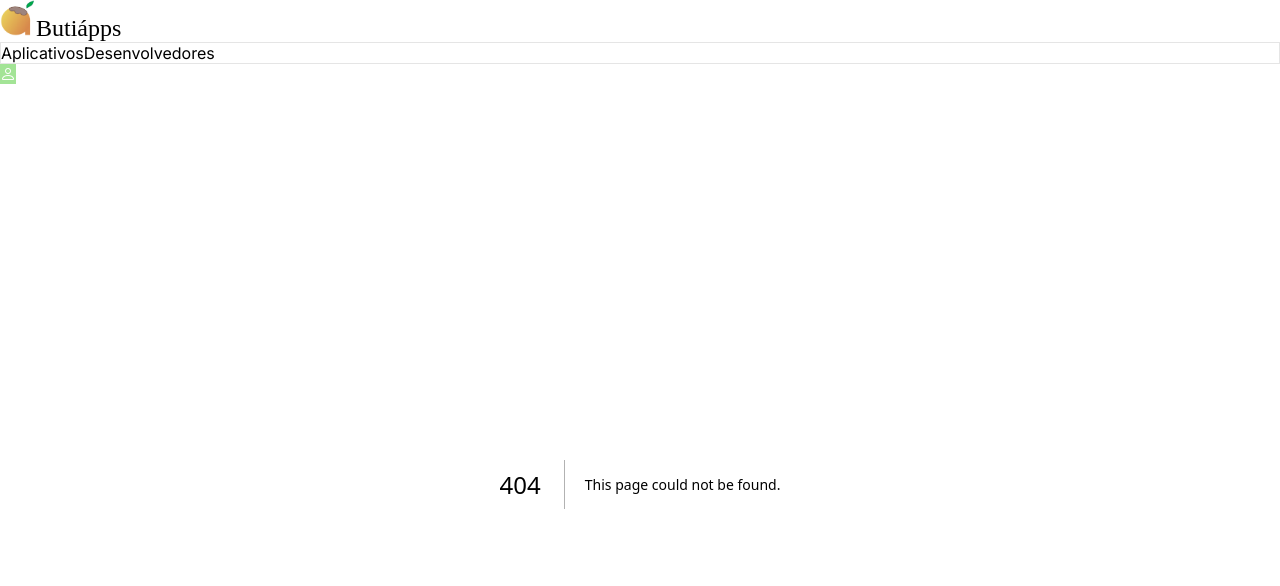
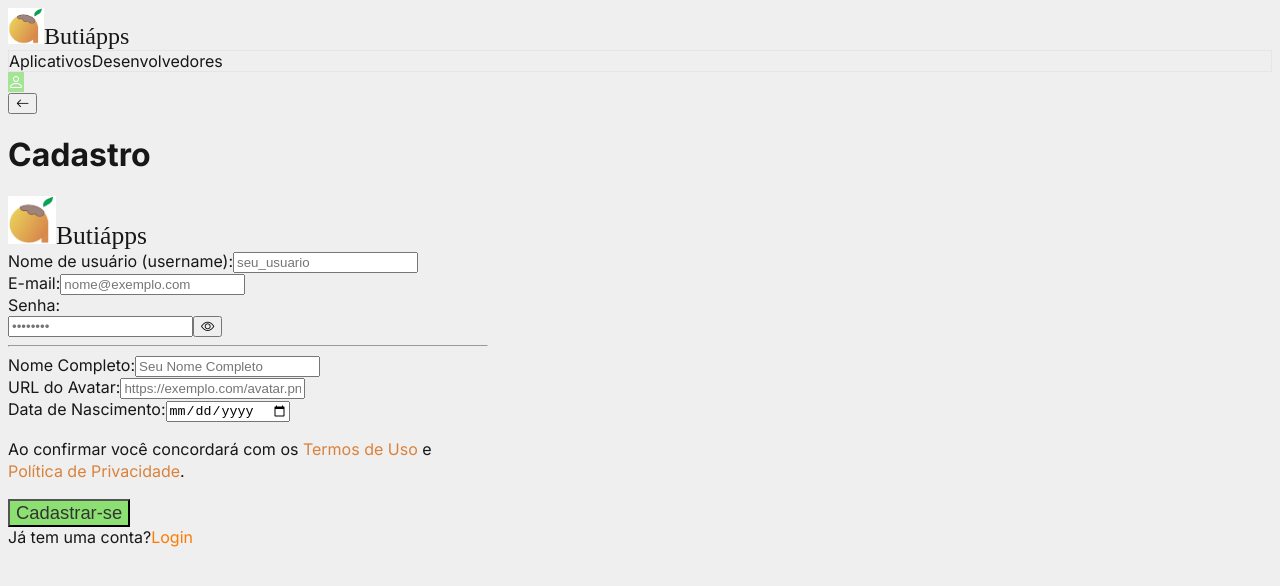
Before and after one commit to henriquecatani/catalogo-apps-frontend, a Next.js app: page /register in a window 1280 px wide. Before the commit this address had no page. Shown: the top 586 px of the page. Built offline with nearby package versions, Linux system fonts and the light colour scheme; a web font is replaced by a local one.

Commit message:
catani - nova tela de cadastro de usuário

```diff
--- /dev/null
+++ b/app/register/page.tsx
@@ -0,0 +1,307 @@
+"use client";
+
+import { FormEvent, useState } from "react";
+import Image from "next/image";
+import Link from "next/link";
+import { useRouter } from "next/navigation";
+import {
+  saveProfile,
+  saveToken,
+  saveUser,
+} from "../login/auth_service";
+
+const API_BASE = "http://localhost:3000";
+
+export default function RegisterPage() {
+  const router = useRouter();
+
+  // Dados do Usuário
+  const [username, setUsername] = useState("");
+  const [email, setEmail] = useState("");
+  const [password, setPassword] = useState("");
+  const [showPassword, setShowPassword] = useState(false);
+
+  // Dados do Perfil
+  const [fullName, setFullName] = useState("");
+  const [avatarUrl, setAvatarUrl] = useState("");
+  const [birthDate, setBirthDate] = useState("");
+
+  const [error, setError] = useState("");
+  const [loading, setLoading] = useState(false);
+
+  async function submitForm(event: FormEvent) {
+    event.preventDefault();
+    setError("");
+    setLoading(true);
+
+    try {
+      const userResponse = await fetch(`${API_BASE}/api/auth/register`, {
+        method: "POST",
+        headers: { "Content-Type": "application/json" },
+        body: JSON.stringify({
+          name: username,
+          email,
+          passwordHash: password,
+        }),
+      });
+
+      const userData = await userResponse.json().catch(() => ({}));
+      if (!userResponse.ok) {
+        setError(
+          userData?.message ||
+            "Não foi possível cadastrar o usuário. Verifique os dados informados."
+        );
+        setLoading(false);
+        return;
+      }
+
+      const token: string = userData.access_token;
+      const userId: number = userData?.user?.sub ?? userData?.user?.id;
+
+      if (token) {
+        saveToken(token);
+      }
+
+      saveUser({
+        sub: userId,
+        id: userId,
+        name: userData?.user?.name ?? username,
+        email: userData?.user?.email ?? email,
+      });
+
+      if (userId !== undefined && userId !== null) {
+        const formattedBirthDate = birthDate
+          ? new Date(`${birthDate}T00:00:00Z`).toISOString()
+          : undefined;
+
+        const profileResponse = await fetch(`${API_BASE}/api/profiles`, {
+          method: "POST",
+          headers: {
+            "Content-Type": "application/json",
+            Authorization: `Bearer ${token}`,
+          },
+          body: JSON.stringify({
+            userId: Number(userId),
+            fullName: fullName || username,
+            birthDate: formattedBirthDate,
+            avatarUrl: avatarUrl || "",
+          }),
+        });
+
+        const profileResult = await profileResponse.json().catch(() => ({}));
+        if (!profileResponse.ok) {
+          setError(
+            profileResult?.message ||
+              "Usuário criado, mas houve um erro ao criar o perfil."
+          );
+          setLoading(false);
+          return;
+        }
+
+        const createdProfile = profileResult?.data ?? {
+          id: profileResult?.id,
+          userId: Number(userId),
+          fullName: fullName || username,
+          birthDate: formattedBirthDate,
+          avatarUrl: avatarUrl || "",
+        };
+
+        saveProfile(createdProfile);
+      }
+
+      router.replace("/");
+    } catch {
+      setError(
+        "Não foi possível conectar ao servidor."
+      );
+    } finally {
+      setLoading(false);
+    }
+  }
+
+  return (
+    <main className="container py-4">
+      <div className="mx-auto my-3" style={{ maxWidth: "480px" }}>
+        {/* Header Row: Back Button & Title */}
+        <div className="position-relative d-flex align-items-center justify-content-center mb-3">
+          <button
+            type="button"
+            onClick={() => router.back()}
+            className="btn btn-link text-dark p-0 position-absolute start-0"
+            aria-label="Voltar"
+          >
+            <i className="bi bi-arrow-left fs-2"></i>
+          </button>
+          <h1 className="fw-bold mb-0 text-dark" style={{ fontSize: "2rem" }}>
+            Cadastro
+          </h1>
+        </div>
+
+        {/* Register Card */}
+        <div className="bg-white p-4 p-sm-5 shadow-sm">
+          {/* Brand Logo */}
+          <div className="d-flex align-items-center justify-content-center gap-3 mb-4">
+            <Image
+              src="/logo.png"
+              alt="Butiápps Logo"
+              width={48}
+              height={48}
+              unoptimized
+            />
+            <span
+              className="font-hepta text-dark"
+              style={{ fontSize: "1.6rem", fontWeight: 400 }}
+            >
+              Butiápps
+            </span>
+          </div>
+
+          {error && (
+            <div className="alert alert-danger py-2 small" role="alert">
+              {error}
+            </div>
+          )}
+
+          <form onSubmit={submitForm}>
+            {/* Username */}
+            <div className="mb-3">
+              <label className="form-label fs-6 text-dark mb-1">
+                Nome de usuário (username):
+              </label>
+              <input
+                value={username}
+                onChange={(e) => setUsername(e.target.value)}
+                type="text"
+                className="form-control rounded-pill border-dark px-3 py-2 shadow-none"
+                placeholder="seu_usuario"
+                required
+              />
+            </div>
+
+            {/* E-mail */}
+            <div className="mb-3">
+              <label className="form-label fs-6 text-dark mb-1">
+                E-mail:
+              </label>
+              <input
+                value={email}
+                onChange={(e) => setEmail(e.target.value)}
+                type="email"
+                className="form-control rounded-pill border-dark px-3 py-2 shadow-none"
+                placeholder="nome@exemplo.com"
+                required
+              />
+            </div>
+
+            {/* Senha */}
+            <div className="mb-3">
+              <label className="form-label fs-6 text-dark mb-1">
+                Senha:
+              </label>
+              <div className="d-flex align-items-center rounded-pill border border-dark px-3 py-1 bg-white">
+                <input
+                  value={password}
+                  onChange={(e) => setPassword(e.target.value)}
+                  type={showPassword ? "text" : "password"}
+                  className="form-control border-0 bg-transparent shadow-none p-1"
+                  placeholder="••••••••"
+                  required
+                />
+                <button
+                  type="button"
+                  className="btn border-0 bg-transparent p-0 ms-2 text-dark"
+                  onClick={() => setShowPassword(!showPassword)}
+                  aria-label="Mostrar ou ocultar senha"
+                >
+                  {showPassword ? (
+                    <i className="bi bi-eye-slash fs-4" />
+                  ) : (
+                    <i className="bi bi-eye fs-4" />
+                  )}
+                </button>
+              </div>
+            </div>
+
+            <hr className="my-4 text-secondary" />
+
+            {/* Full Name */}
+            <div className="mb-3">
+              <label className="form-label fs-6 text-dark mb-1">
+                Nome Completo:
+              </label>
+              <input
+                value={fullName}
+                onChange={(e) => setFullName(e.target.value)}
+                type="text"
+                className="form-control rounded-pill border-dark px-3 py-2 shadow-none"
+                placeholder="Seu Nome Completo"
+                required
+              />
+            </div>
+
+            {/* Avatar URL */}
+            <div className="mb-3">
+              <label className="form-label fs-6 text-dark mb-1">
+                URL do Avatar:
+              </label>
+              <input
+                value={avatarUrl}
+                onChange={(e) => setAvatarUrl(e.target.value)}
+                type="url"
+                className="form-control rounded-pill border-dark px-3 py-2 shadow-none"
+                placeholder="https://exemplo.com/avatar.png"
+              />
+            </div>
+
+            {/* Birth Date */}
+            <div className="mb-4">
+              <label className="form-label fs-6 text-dark mb-1">
+                Data de Nascimento:
+              </label>
+              <input
+                value={birthDate}
+                onChange={(e) => setBirthDate(e.target.value)}
+                type="date"
+                className="form-control rounded-pill border-dark px-3 py-2 shadow-none"
+                required
+              />
+            </div>
+
+            {/* Terms Disclaimer */}
+            <p className="small text-dark mb-4" style={{ lineHeight: "1.4" }}>
+              Ao confirmar você concordará com os{" "}
+              <span style={{ color: "#d9823b" }}>Termos de Uso</span> e{" "}
+              <span style={{ color: "#d9823b" }}>Política de Privacidade</span>.
+            </p>
+
+            {/* Submit Button */}
+            <button
+              className="btn rounded-pill w-100 py-2 mb-4 fw-normal"
+              type="submit"
+              disabled={loading}
+              style={{
+                backgroundColor: "#8ce071",
+                color: "#333333",
+                fontSize: "1.15rem",
+              }}
+            >
+              {loading ? "Cadastrando..." : "Cadastrar-se"}
+            </button>
+
+            {/* Login Link */}
+            <div className="d-flex align-items-center justify-content-start gap-3 small">
+              <span className="text-dark">Já tem uma conta?</span>
+              <Link
+                href="/login"
+                className="text-decoration-none fw-normal"
+                style={{ color: "#ff7a00", fontSize: "1rem" }}
+              >
+                Login
+              </Link>
+            </div>
+          </form>
+        </div>
+      </div>
+    </main>
+  );
+}
```
